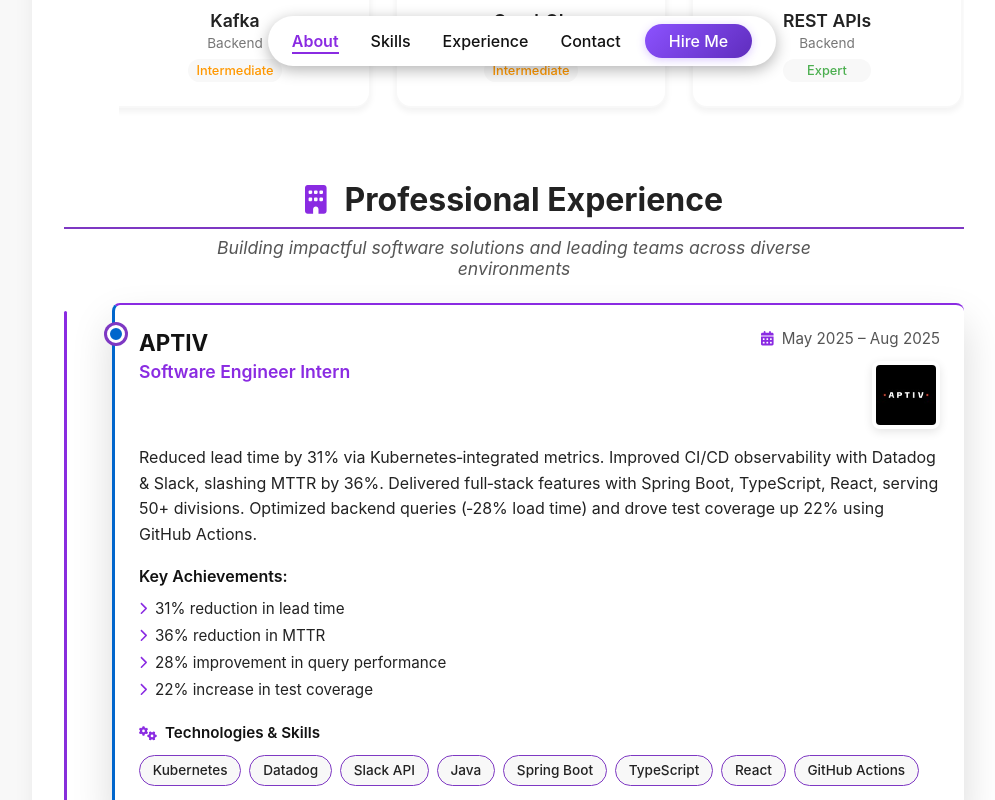
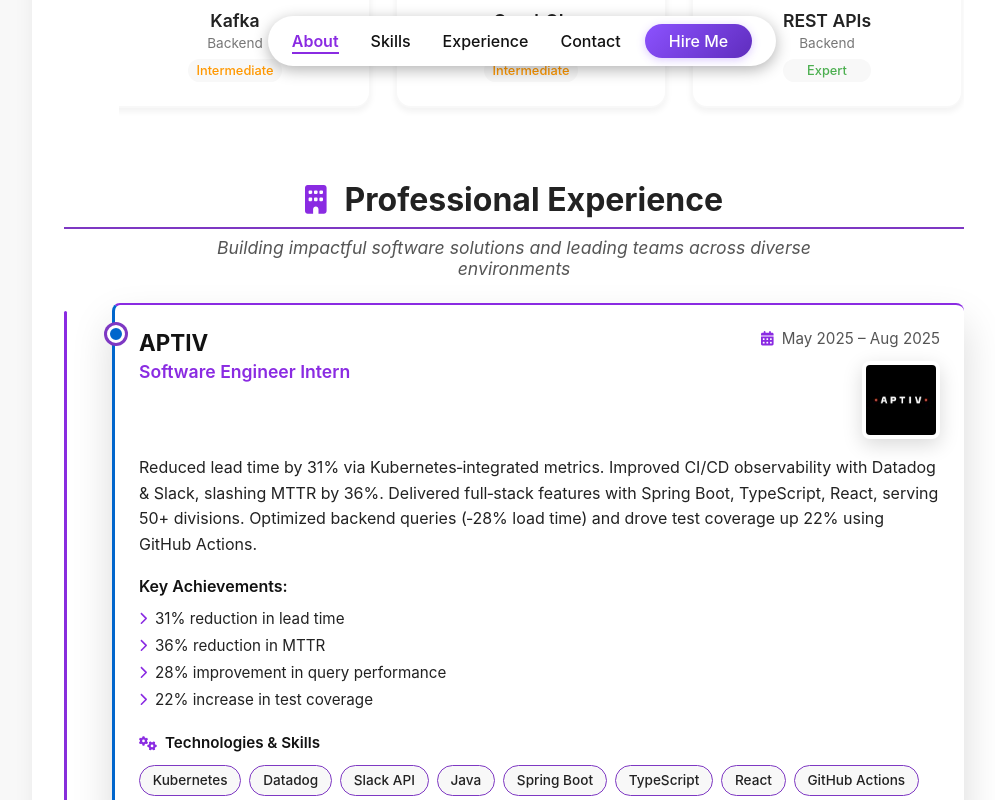
Before and after one commit to vijayn7/portfolio_website, a React (Create React App) app: page / in a window 1280 px wide. In both pictures the pointer is over the element 1032 px from the left and 1706 px from the top of the page. Shown: the part 1306-2106 px from the top of the page, without its empty margins (126-1121 px from the left). Built offline with nearby package versions, Linux system fonts and the light colour scheme.

Commit message:
Compile Warnings

```diff
--- a/src/Footer.js
+++ b/src/Footer.js
@@ -1,9 +1,7 @@
-// import React from 'react';
-// import { motion } from 'framer-motion';
 import { FontAwesomeIcon } from '@fortawesome/react-fontawesome';
-import { faGithub, faLinkedin, faTwitter, faInstagram } from '@fortawesome/free-brands-svg-icons';
+import { faGithub, faLinkedin, faInstagram } from '@fortawesome/free-brands-svg-icons';
 import './Footer.css';
-import { faEnvelope, faMailBulk } from '@fortawesome/free-solid-svg-icons';
+import { faEnvelope } from '@fortawesome/free-solid-svg-icons';
 
 function Footer() {
   const socialLinks = [
--- a/src/Me.css
+++ b/src/Me.css
@@ -444,6 +444,16 @@
   padding: 4px;
 }
 
+.company-logo {
+  transition: width 0.3s, height 0.3s, box-shadow 0.3s;
+}
+
+.company-logo:hover {
+  width: 70px;
+  height: 70px;
+  box-shadow: 0 6px 20px rgba(0, 0, 0, 0.15);
+}
+
 .logo-image {
   width: 100%;
   height: 100%;
@@ -499,6 +509,13 @@
   color: var(--text-dark);
   margin-bottom: 0.5rem;
   font-size: 0.95rem;
+  transition: color 0.2s, transform 0.2s;
+}
+
+.highlights li:hover {
+  color: var(--primary-color);
+  transform: translateY(-2px);
+  font-size: 1.05rem;
 }
 
 .highlight-icon {
--- a/src/Me.js
+++ b/src/Me.js
@@ -1,9 +1,7 @@
-import React from 'react';
 import './Me.css';
 import { motion } from 'framer-motion';
 import { FontAwesomeIcon } from '@fortawesome/react-fontawesome';
-import { faCode, faLaptopCode, faBriefcase, faGraduationCap, faCamera, faRobot, faMountain } from '@fortawesome/free-solid-svg-icons';
-import { faReact, faJava, faPython, faGithub } from '@fortawesome/free-brands-svg-icons';
+import { faCode, faBriefcase, faGraduationCap, faCamera, faRobot, faMountain } from '@fortawesome/free-solid-svg-icons';
 import Experience from './Experience';
 import Skills from './Skills';
 
--- a/src/Skills.js
+++ b/src/Skills.js
@@ -1,4 +1,4 @@
-import React, { useState, useEffect, useRef } from 'react';
+import { useEffect, useRef } from 'react';
 import { motion } from 'framer-motion';
 import { FontAwesomeIcon } from '@fortawesome/react-fontawesome';
 import { faLaptopCode } from '@fortawesome/free-solid-svg-icons';
```
